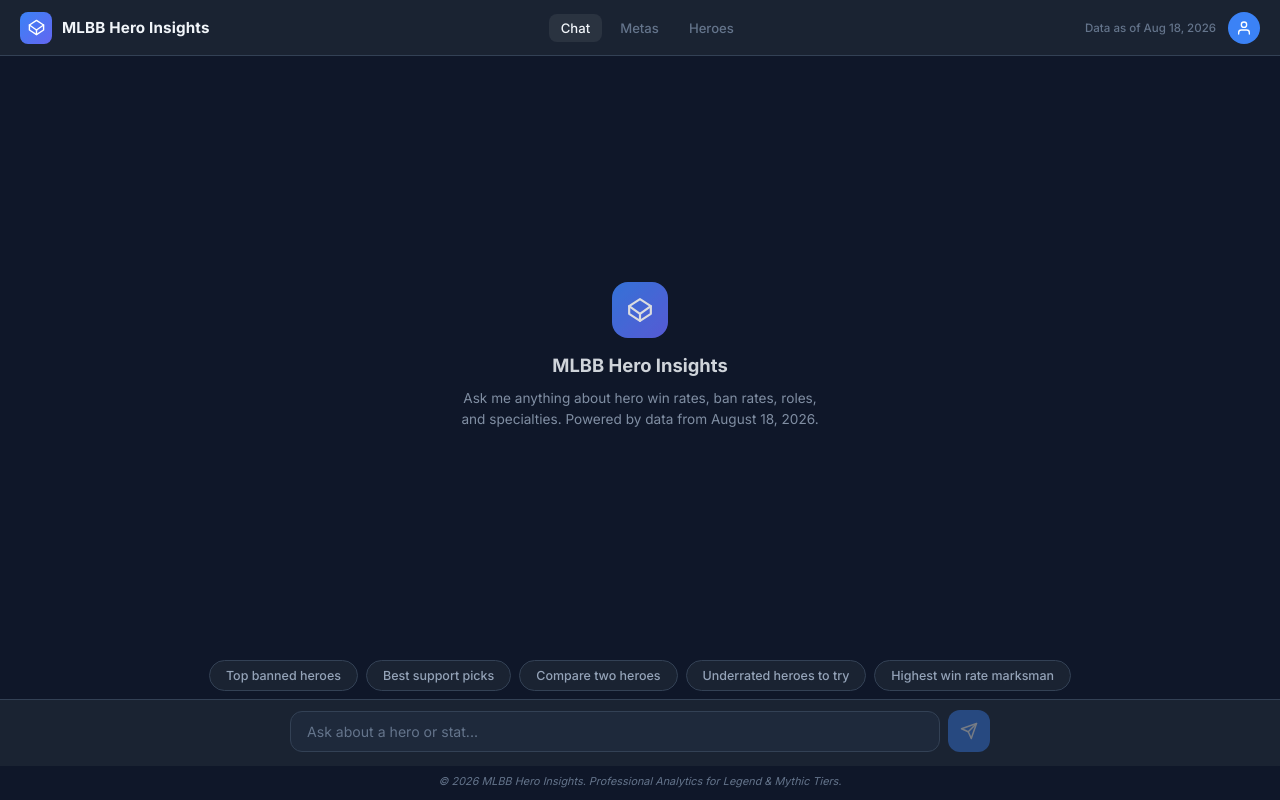
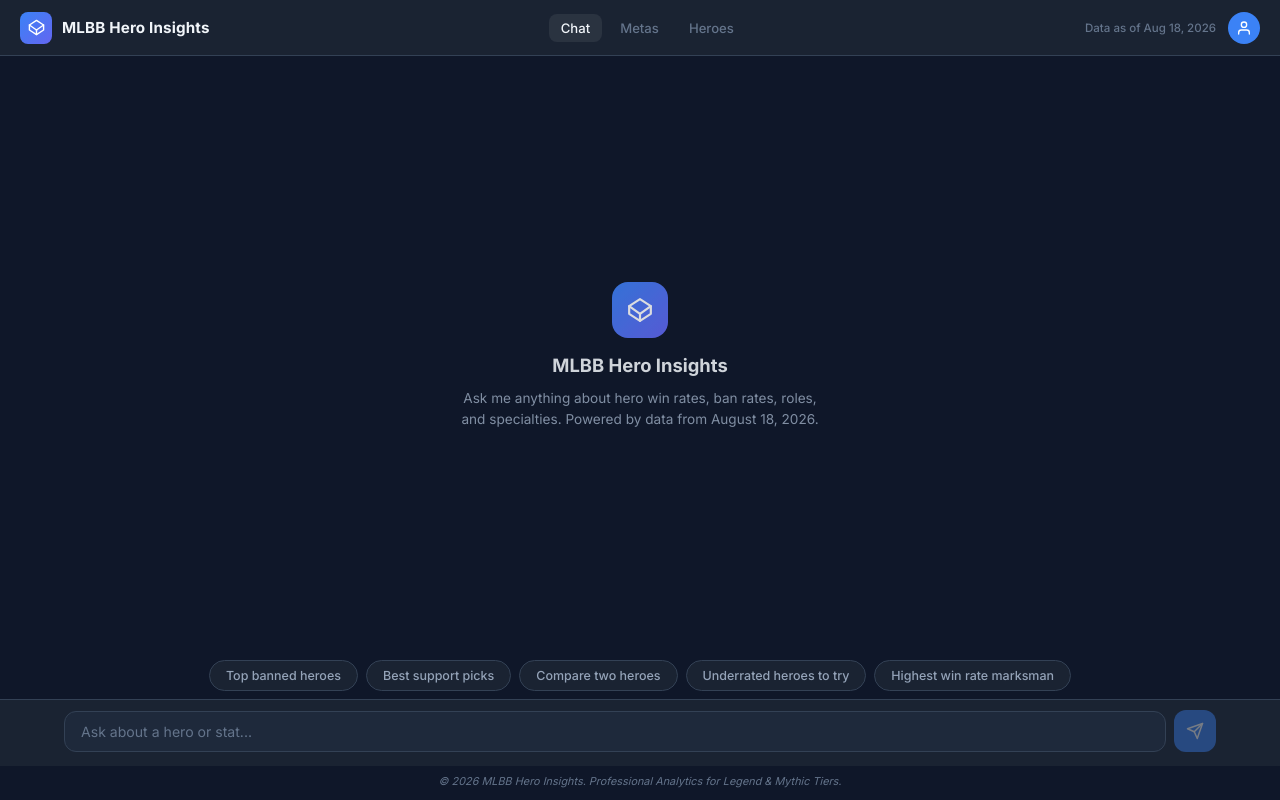
Before and after one commit to Yezez9/ML_GPT-OSS-120B-democase, a React (Vite) app: page / in a window 1280 px wide. Built offline with nearby package versions, Linux system fonts and the light colour scheme.

Commit message:
Make main chat container responsive (widen to 90vw / max 1280px on desktop)

```diff
--- a/src/components/Chat.css
+++ b/src/components/Chat.css
@@ -536,3 +536,11 @@
     padding: 8px 12px 12px;
   }
 }
+
+@media (min-width: 768px) {
+  .chat-scroll,
+  .input-wrap {
+    width: 90vw;
+    max-width: 1280px;
+  }
+}
```
Also changed, not shown: 1 other file (tests, documents, lock files or other folders).
